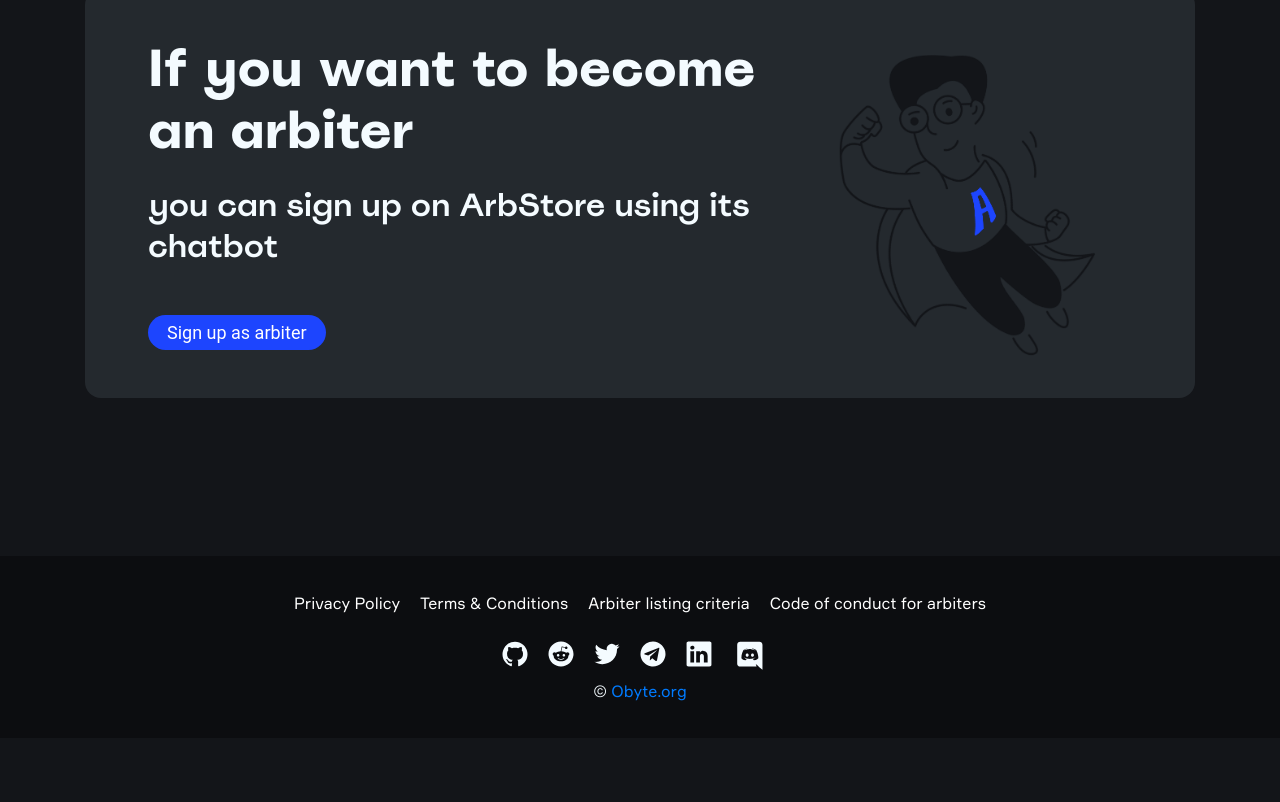
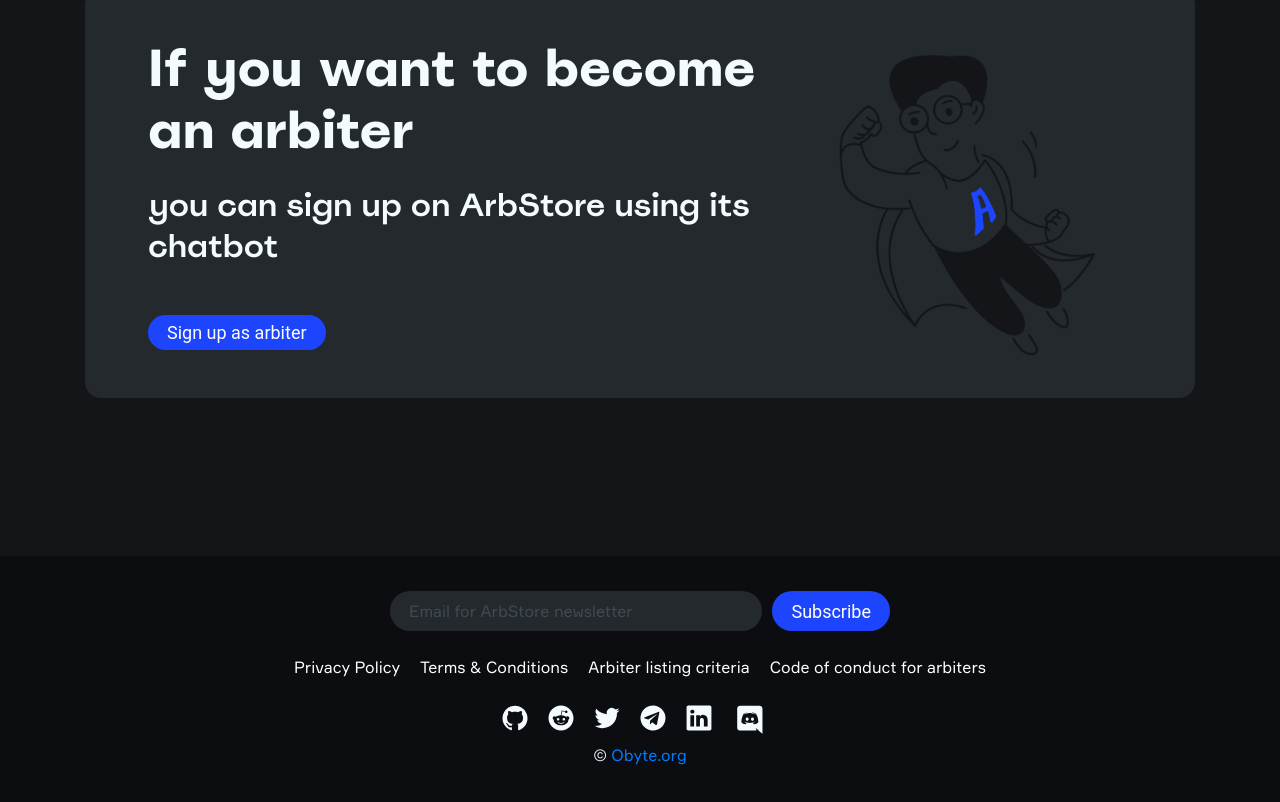
Before and after one commit to byteball/arbstore_front, a Vue app: page / in a window 1280 px wide. Shown: the part 6711-7513 px from the top of the page. Before the commit the page ends 7449 px from the top, so only its background shows below. Built offline with nearby package versions, Linux system fonts and the light colour scheme; no server answers; what @kyvg/vue3-notification would draw is missing.

Commit message:
feat: add subscribe form (#11)

```diff
--- a/src/assets/css/main.css
+++ b/src/assets/css/main.css
@@ -1581,3 +1581,65 @@
   margin-top: 30px;
   margin-bottom: 20px;
 }
+
+.sb {
+  max-width: 500px;
+  margin: 0 auto;
+}
+
+.sb .error-label {
+  color: red;
+}
+
+.sb .success-label {
+  color: #27ae60;
+}
+
+.sb input {
+  background: #24292e;
+  margin-right: 10px;
+  max-width: 400px;
+}
+
+.sb input:disabled {
+  opacity: .4;
+}
+
+.sb button:disabled {
+  opacity: .2;
+  cursor: not-allowed;
+  /* background-color: #24292F; */
+}
+
+
+.loader {
+  width: 1em;
+  height: 1em;
+  border: 2px solid #fff;
+  flex-shrink: 0;
+  border-bottom-color: transparent;
+  border-radius: 50%;
+  display: inline-block;
+  box-sizing: border-box;
+  animation: rotation 1s linear infinite;
+}
+
+@keyframes rotation {
+  0% {
+    transform: rotate(0deg);
+  }
+  100% {
+    transform: rotate(360deg);
+  }
+}
+
+
+@media all and (max-width: 480px){
+  .sb .form {
+    flex-direction: column;
+  }
+
+  .sb input {
+    margin-bottom: 10px;
+  }
+}
--- a/src/components/Footer.vue
+++ b/src/components/Footer.vue
@@ -1,6 +1,29 @@
 <template>
   <footer class="mt-100">
     <div class="container">
+      <div class="mb-4 sb">
+        <div class="d-flex form">
+          <input
+            v-model="email"
+            type="email"
+            :disabled="subscribeStatus !== 'none'"
+            class="formInput bgc-1"
+            v-on:keyup.enter="subscribe"
+            placeholder="Email for ArbStore newsletter"
+          />
+
+          <button :disabled="subscribeStatus !== 'none'" class="button small" @click="subscribe" :style="subscribeStatus === 'pending' ? 'display: flex; align-items: center;' : ''"><span v-if="subscribeStatus === 'pending'" class="loader mr-2" /> Subscribe</button>
+        </div>
+
+        <div v-if="subscribeError" class="text-center mt-1 error-label">
+          {{ subscribeError }}
+        </div>
+
+        <div v-if="subscribeStatus === 'ok'" class="mt-1 text-center success-label">
+          You have successfully subscribed
+        </div>
+      </div>
+
       <div class="legal-menu mb-3">
         <router-link to="/privacy">Privacy Policy</router-link>
         <router-link to="/terms">Terms &amp; Conditions</router-link>
@@ -106,6 +129,9 @@
 </template>
 
 <script>
+import { email } from "@vee-validate/rules";
+import axios from "axios";
+
 import EditArbiter from '@/components/EditArbiter';
 import Modal from '../components/Modal.vue';
 import AppStoreSVG from '../components/AppStoreSVG'
@@ -117,18 +143,21 @@
     EditArbiter,
     Modal,
     AppStoreSVG,
-    PlayMarketSVG
+    PlayMarketSVG,
   },
-  data(){
-    return{
+  data() {
+    return {
+      email: "",
+      subscribeError: null,
+      subscribeStatus: "none",
       isModalVisible: false,
       editFormVisible: true,
       pairingCode: process.env.VUE_APP_ARBSTORE_PAIRING_CODE
-    }
+    };
   },
-  watch:{
-    '$store.state.showReg': function() {
-      if(this.$store.state.showReg){
+  watch: {
+    '$store.state.showReg': function () {
+      if (this.$store.state.showReg) {
         this.isModalVisible = true;
       }
     }
@@ -139,7 +168,28 @@
       this.$store.dispatch('showReg', false );
     },
     closeEditForm() {
-        this.editFormVisible = false
+      this.editFormVisible = false
+    },
+    async subscribe() {
+      if (this.subscribeStatus === "none") {
+        this.subscribeError = null;
+
+        if (this.email && email(String(this.email))) {
+          this.subscribeStatus = "pending";
+
+          await axios.post(
+            `${process.env.VUE_APP_BACKEND_URL}/api/v1/subscribe`,
+            { email: this.email },
+            { headers: { "Content-Type": "application/json" }}
+          );
+
+          this.subscribeStatus = "ok";
+
+        } else {
+          this.subscribeError = "Email is incorrect";
+          this.subscribeStatus === "none";
+        }
+      }
     }
   }
 };
```
